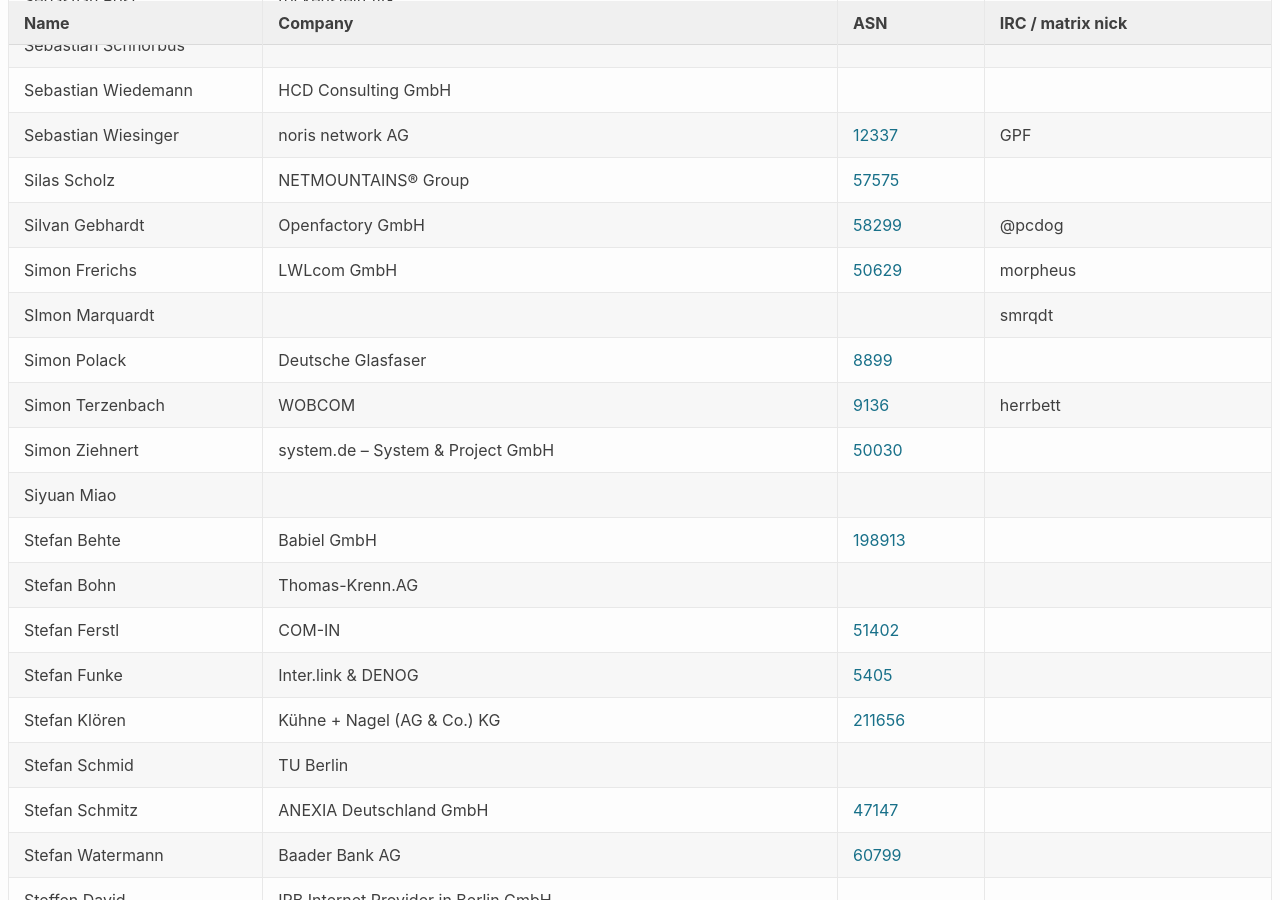
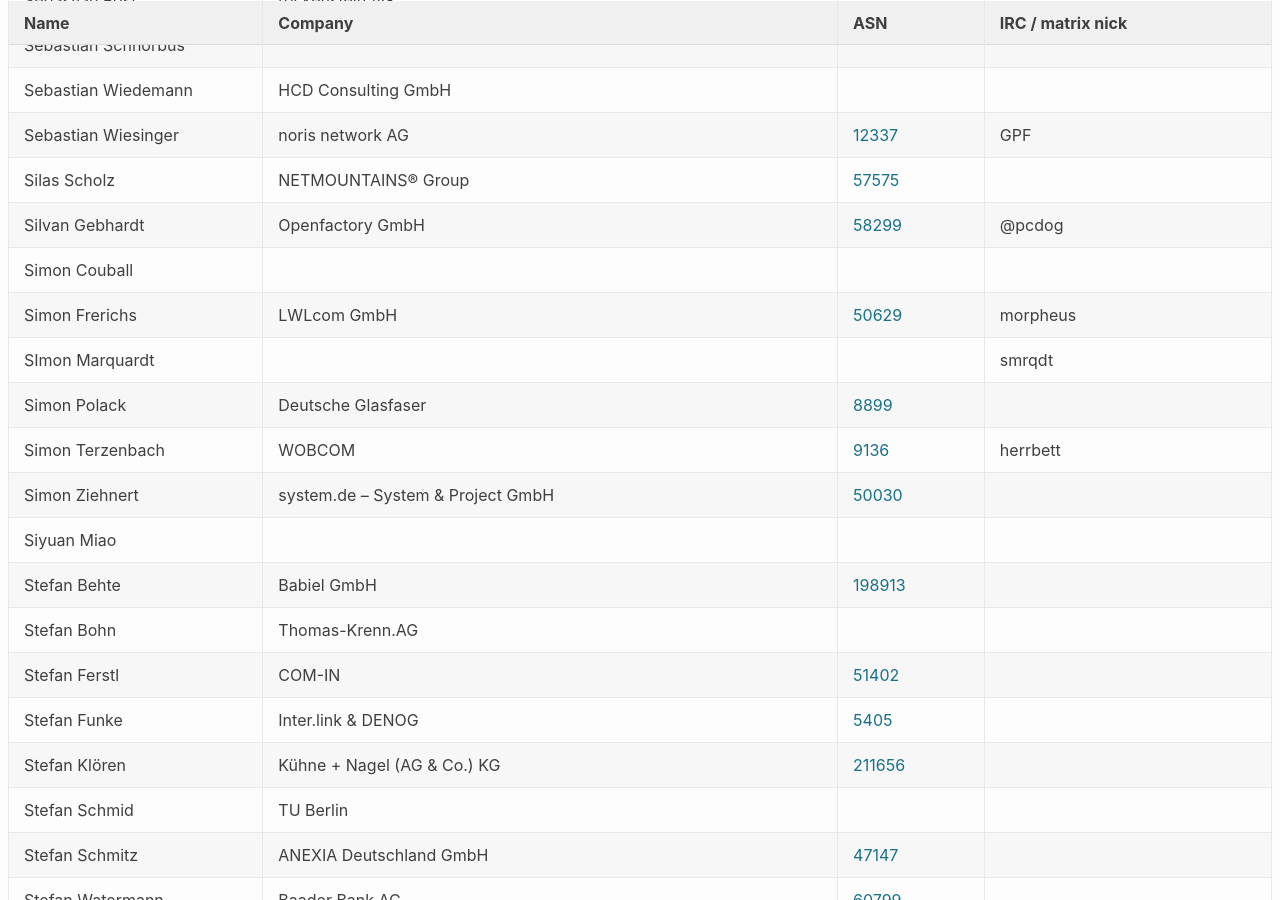
Before and after one commit to denog/pretix-attendeelist, a Jekyll site: the page built from denog16/index.markdown, in a window 1280 px wide and 900 px high, scrolled down 19645 px. Built offline with Jekyll 4.4.1, drawn with Linux system fonts in a browser that asks for light colours.

Commit message:
Latest data: Mon Nov  4 07:48:09 UTC 2024

```diff
--- a/_data/attendees_denog16_onsite.json
+++ b/_data/attendees_denog16_onsite.json
@@ -2620,6 +2620,12 @@
     "company": "Openfactory GmbH",
     "irc": "@pcdog",
     "asn": "58299"
+  },
+  {
+    "name": "Simon Couball",
+    "company": null,
+    "irc": null,
+    "asn": null
   },
   {
     "name": "Simon Frerichs",
```
